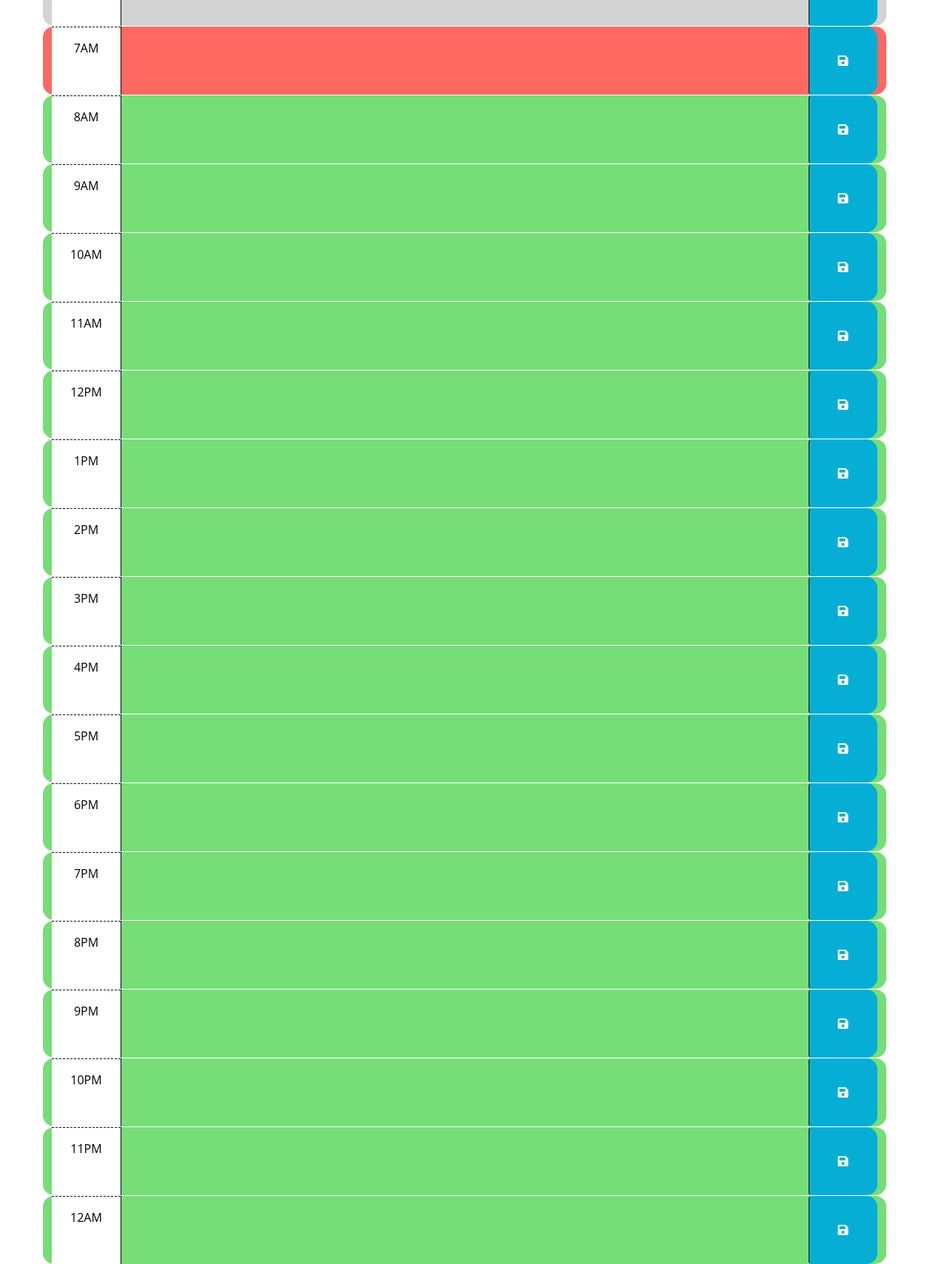
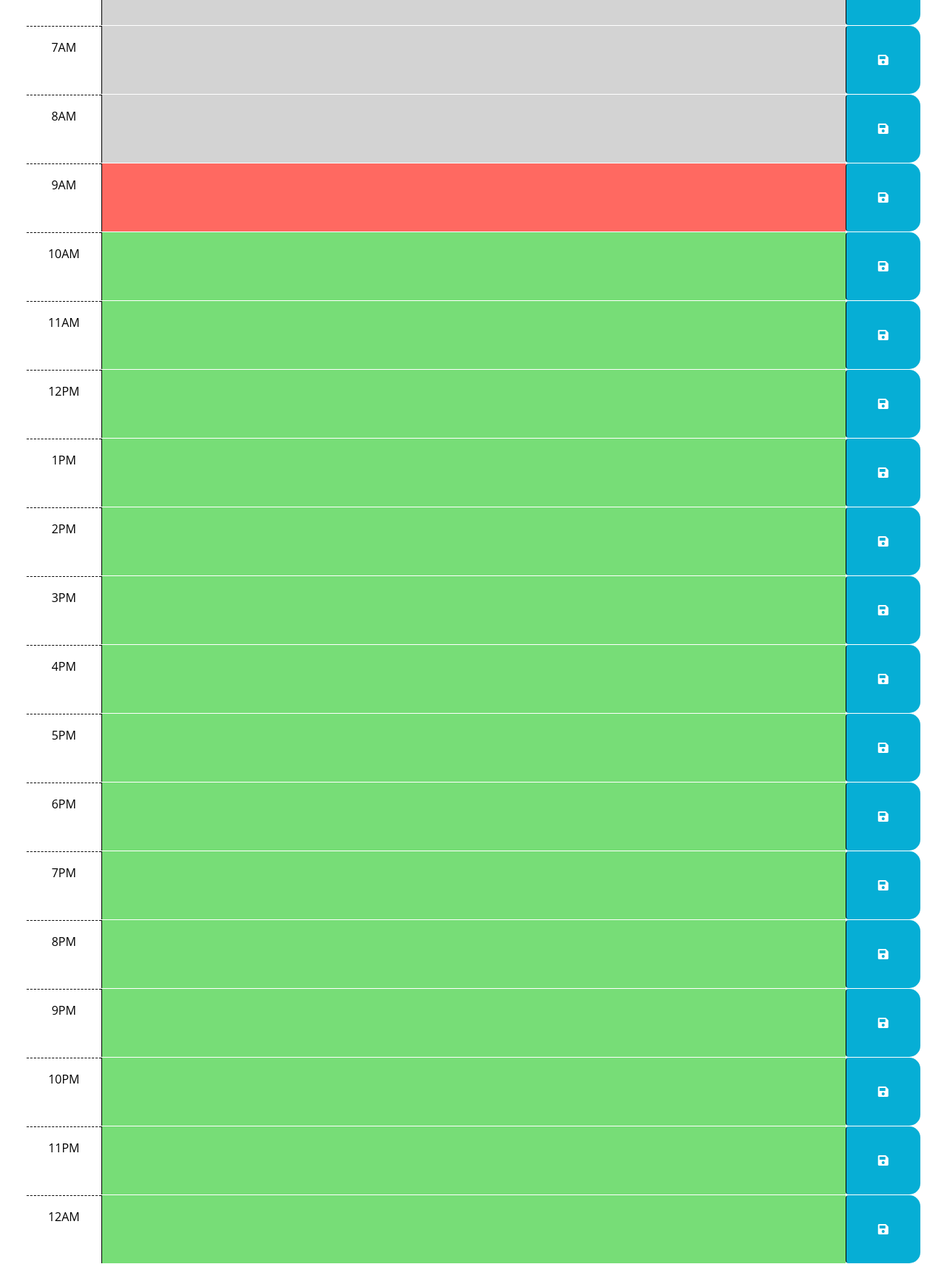
Before and after one commit to Boulter97/Work-Day-Scheduler, a website: page Develop/index.html in a window 1280 px wide. Shown: the part 821-2530 px from the top of the page at 74% size. Drawn offline with nearby package versions, Linux system fonts and the light colour scheme.

Commit message:
did and npm install for dayjs, then had problems with my script.js file so did some bug fixing and got it to work

```diff
--- a/Develop/index.html
+++ b/Develop/index.html
@@ -20,6 +20,9 @@
       href="https://fonts.googleapis.com/css2?family=Fira+Sans:wght@400;700&display=swap"
       rel="stylesheet"
     />
+    <script src="https://cdnjs.cloudflare.com/ajax/libs/dayjs/1.10.7/dayjs.min.js"></script>
+
+
     <link rel="stylesheet" href="style.css" />
     <title>Work Day Scheduler</title>
   </head>
@@ -45,9 +48,8 @@
 
       <!-- Example of a past time block. The "past" class adds a gray background color. -->
 
-      <div class="container">
-      <div class="row">
-      <div id="hour-1" class="row time-block past">
+
+      <div id="hour-1" class="row time-block">
         <div class="col-2 col-md-1 hour text-center py-3">1AM</div>
         <textarea class="col-8 col-md-10 description" rows="3"> </textarea>
         <button class="btn saveBtn col-2 col-md-1" aria-label="save">
@@ -56,7 +58,7 @@
     </div>
 
 
-    <div id="hour-2" class="row time-block past">
+    <div id="hour-2" class="row time-block">
       <div class="col-2 col-md-1 hour text-center py-3">2AM</div>
       <textarea class="col-8 col-md-10 description" rows="3"> </textarea>
       <button class="btn saveBtn col-2 col-md-1" aria-label="save">
@@ -65,7 +67,7 @@
 
   </div>
 
-  <div id="hour-3" class="row time-block past">
+  <div id="hour-3" class="row time-block">
     <div class="col-2 col-md-1 hour text-center py-3">3AM</div>
     <textarea class="col-8 col-md-10 description" rows="3"> </textarea>
     <button class="btn saveBtn col-2 col-md-1" aria-label="save">
@@ -74,7 +76,7 @@
 
 </div>
 
-<div id="hour-4" class="row time-block past">
+<div id="hour-4" class="row time-block">
   <div class="col-2 col-md-1 hour text-center py-3">4AM</div>
   <textarea class="col-8 col-md-10 description" rows="3"> </textarea>
   <button class="btn saveBtn col-2 col-md-1" aria-label="save">
@@ -83,7 +85,7 @@
 
 </div>
 
-<div id="hour-5" class="row time-block past">
+<div id="hour-5" class="row time-block">
   <div class="col-2 col-md-1 hour text-center py-3">5AM</div>
   <textarea class="col-8 col-md-10 description" rows="3"> </textarea>
   <button class="btn saveBtn col-2 col-md-1" aria-label="save">
@@ -92,7 +94,7 @@
 
 </div>
 
-<div id="hour-6" class="row time-block past">
+<div id="hour-6" class="row time-block">
   <div class="col-2 col-md-1 hour text-center py-3">6AM</div>
   <textarea class="col-8 col-md-10 description" rows="3"> </textarea>
   <button class="btn saveBtn col-2 col-md-1" aria-label="save">
@@ -101,7 +103,7 @@
 
 </div>
 
-<div id="hour-7" class="row time-block present">
+<div id="hour-7" class="row time-block">
   <div class="col-2 col-md-1 hour text-center py-3">7AM</div>
   <textarea class="col-8 col-md-10 description" rows="3"> </textarea>
   <button class="btn saveBtn col-2 col-md-1" aria-label="save">
@@ -110,7 +112,7 @@
 
 </div>
 
-<div id="hour-8" class="row time-block future">
+<div id="hour-8" class="row time-block">
   <div class="col-2 col-md-1 hour text-center py-3">8AM</div>
   <textarea class="col-8 col-md-10 description" rows="3"> </textarea>
   <button class="btn saveBtn col-2 col-md-1" aria-label="save">
@@ -120,7 +122,7 @@
 </div>
 
 
-      <div id="hour-9" class="row time-block future">
+      <div id="hour-9" class="row time-block">
         <div class="col-2 col-md-1 hour text-center py-3">9AM</div>
         <textarea class="col-8 col-md-10 description" rows="3"> </textarea>
         <button class="btn saveBtn col-2 col-md-1" aria-label="save">
@@ -129,7 +131,7 @@
       </div>
 
       <!-- Example of a present time block. The "present" class adds a red background color. -->
-      <div id="hour-10" class="row time-block future">
+      <div id="hour-10" class="row time-block">
         <div class="col-2 col-md-1 hour text-center py-3">10AM</div>
         <textarea class="col-8 col-md-10 description" rows="3"> </textarea>
         <button class="btn saveBtn col-2 col-md-1" aria-label="save">
@@ -138,7 +140,7 @@
       </div>
 
       <!-- Example of a future time block. The "future" class adds a green background color. -->
-      <div id="hour-11" class="row time-block future">
+      <div id="hour-11" class="row time-block">
         <div class="col-2 col-md-1 hour text-center py-3">11AM</div>
         <textarea class="col-8 col-md-10 description" rows="3"> </textarea>
         <button class="btn saveBtn col-2 col-md-1" aria-label="save">
@@ -147,7 +149,7 @@
 
     </div>
 
-    <div id="hour-12" class="row time-block future">
+    <div id="hour-12" class="row time-block">
       <div class="col-2 col-md-1 hour text-center py-3">12PM</div>
       <textarea class="col-8 col-md-10 description" rows="3"> </textarea>
       <button class="btn saveBtn col-2 col-md-1" aria-label="save">
@@ -156,7 +158,7 @@
 
   </div>
 
-  <div id="hour-13" class="row time-block future">
+  <div id="hour-13" class="row time-block">
     <div class="col-2 col-md-1 hour text-center py-3">1PM</div>
     <textarea class="col-8 col-md-10 description" rows="3"> </textarea>
     <button class="btn saveBtn col-2 col-md-1" aria-label="save">
@@ -165,7 +167,7 @@
 
 </div>
 
-<div id="hour-14" class="row time-block future">
+<div id="hour-14" class="row time-block">
   <div class="col-2 col-md-1 hour text-center py-3">2PM</div>
   <textarea class="col-8 col-md-10 description" rows="3"> </textarea>
   <button class="btn saveBtn col-2 col-md-1" aria-label="save">
@@ -174,7 +176,7 @@
 
 </div>
 
-<div id="hour-15" class="row time-block future">
+<div id="hour-15" class="row time-block">
   <div class="col-2 col-md-1 hour text-center py-3">3PM</div>
   <textarea class="col-8 col-md-10 description" rows="3"> </textarea>
   <button class="btn saveBtn col-2 col-md-1" aria-label="save">
@@ -183,7 +185,7 @@
 
 </div>
 
-<div id="hour-16" class="row time-block future">
+<div id="hour-16" class="row time-block">
   <div class="col-2 col-md-1 hour text-center py-3">4PM</div>
   <textarea class="col-8 col-md-10 description" rows="3"> </textarea>
   <button class="btn saveBtn col-2 col-md-1" aria-label="save">
@@ -192,7 +194,7 @@
 
 </div>
 
-<div id="hour-17" class="row time-block future">
+<div id="hour-17" class="row time-block">
   <div class="col-2 col-md-1 hour text-center py-3">5PM</div>
   <textarea class="col-8 col-md-10 description" rows="3"> </textarea>
   <button class="btn saveBtn col-2 col-md-1" aria-label="save">
@@ -201,7 +203,7 @@
 
 </div>
 
-<div id="hour-18" class="row time-block future">
+<div id="hour-18" class="row time-block">
   <div class="col-2 col-md-1 hour text-center py-3">6PM</div>
   <textarea class="col-8 col-md-10 description" rows="3"> </textarea>
   <button class="btn saveBtn col-2 col-md-1" aria-label="save">
@@ -210,7 +212,7 @@
 
 </div>
 
-<div id="hour-19" class="row time-block future">
+<div id="hour-19" class="row time-block">
   <div class="col-2 col-md-1 hour text-center py-3">7PM</div>
   <textarea class="col-8 col-md-10 description" rows="3"> </textarea>
   <button class="btn saveBtn col-2 col-md-1" aria-label="save">
@@ -219,7 +221,7 @@
 
 </div>
 
-<div id="hour-20" class="row time-block future">
+<div id="hour-20" class="row time-block">
   <div class="col-2 col-md-1 hour text-center py-3">8PM</div>
   <textarea class="col-8 col-md-10 description" rows="3"> </textarea>
   <button class="btn saveBtn col-2 col-md-1" aria-label="save">
@@ -228,7 +230,7 @@
 
 </div>
 
-<div id="hour-21" class="row time-block future">
+<div id="hour-21" class="row time-block">
   <div class="col-2 col-md-1 hour text-center py-3">9PM</div>
   <textarea class="col-8 col-md-10 description" rows="3"> </textarea>
   <button class="btn saveBtn col-2 col-md-1" aria-label="save">
@@ -237,7 +239,7 @@
 
 </div>
 
-<div id="hour-22" class="row time-block future">
+<div id="hour-22" class="row time-block">
   <div class="col-2 col-md-1 hour text-center py-3">10PM</div>
   <textarea class="col-8 col-md-10 description" rows="3"> </textarea>
   <button class="btn saveBtn col-2 col-md-1" aria-label="save">
@@ -246,7 +248,7 @@
 
 </div>
 
-<div id="hour-23" class="row time-block future">
+<div id="hour-23" class="row time-block">
   <div class="col-2 col-md-1 hour text-center py-3">11PM</div>
   <textarea class="col-8 col-md-10 description" rows="3"> </textarea>
   <button class="btn saveBtn col-2 col-md-1" aria-label="save">
@@ -255,7 +257,7 @@
 
 </div>
 
-<div id="hour-24" class="row time-block future">
+<div id="hour-24" class="row time-block">
   <div class="col-2 col-md-1 hour text-center py-3">12AM</div>
   <textarea class="col-8 col-md-10 description" rows="3"> </textarea>
   <button class="btn saveBtn col-2 col-md-1" aria-label="save">
--- a/Develop/script.js
+++ b/Develop/script.js
@@ -22,26 +22,47 @@
   // TODO: Add code to display the current date in the header of the page.
 //});
 
+
 $(function() {
-  $("#currentDay").text(dayjs().format("dddd, MMMM D, YYYY"));
+  function updateCurrentTime() {
+    $("#currentDay").text(dayjs().format("dddd, MMMM D, YYYY, HH:mm:ss"));
+  }
+
+  updateCurrentTime();
+
+  setInterval(updateCurrentTime, 1000);
+
   $(".saveBtn").on("click", function () {
     var timeBlock = $(this).siblings(".description");
     var eventText = timeBlock.children("textarea").val();
-    var timeBlockId = timeBlock.attr("id");
+    var timeBlockId = timeBlock.parent().attr("id");
 
     localStorage.setItem(timeBlockId, eventText);
   });
 
   $(".description").each(function() {
-    var hour = parseInt($(this).attr("id").split("-")[1]);
+    var id = $(this).parent().attr("id");
+
+    if (id && id.includes("-")) {
+      var hour = parseInt(id.split("-")[1]);
       var currentHour = dayjs().hour();
+
+      $(this).removeClass("past present future");
 
       if (hour < currentHour) {
         $(this).addClass("past");
       } else if (hour === currentHour) {
         $(this).addClass("present");
       } else {
-          $(this).addClass("Future");
+        $(this).addClass("future");
+      }
     }
   });
-  })
+
+  $(".description").each(function (){
+    var timeBlockId = $(this).parent().attr("id");
+    var eventText = localStorage.getItem(timeBlockId);
+
+    $(this).children("textarea").val(eventText);
+  });
+});
--- /dev/null
+++ b/package.json
@@ -0,0 +1,5 @@
+{
+  "dependencies": {
+    "dayjs": "^1.11.9"
+  }
+}
```
Also changed, not shown: 1 other file. Lines whose indentation alone changed are shown as unchanged.
